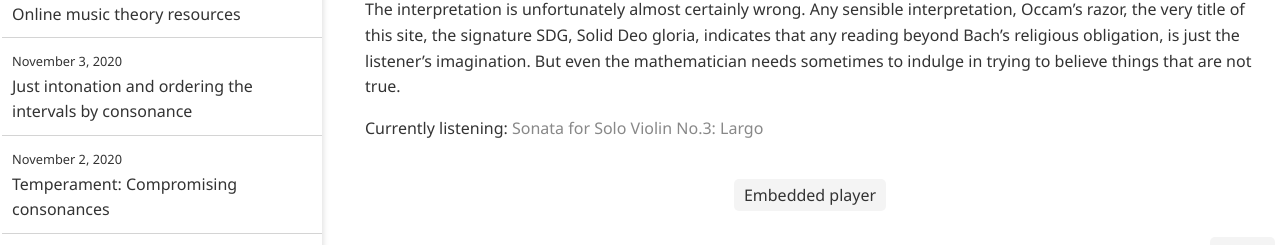
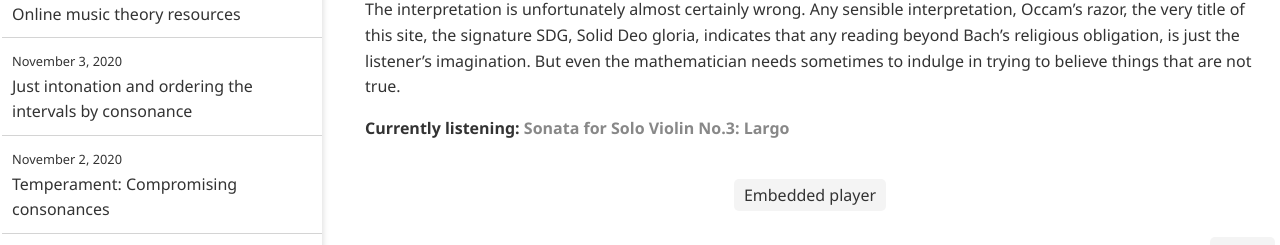
Before and after one commit to ansyblenetwork/sdg, a Jekyll site: the page built from _posts/2020-12-19-rambling-about-bach.md, in a window 1280 px wide and 1053 px high. Shown: the part 779-1024 px from the top of the window. Built offline with Jekyll 4.4.1, drawn with Linux system fonts in a browser that asks for light colours.

```diff
--- a/_posts/2020-12-19-rambling-about-bach.md
+++ b/_posts/2020-12-19-rambling-about-bach.md
@@ -20,4 +20,4 @@ It is the athiest's interpretation of Bach, or perhaps the humanist's. It is an
 
 The interpretation is unfortunately almost certainly wrong. Any sensible interpretation, Occam's razor, the very title of this site, the signature SDG, Solid Deo gloria, indicates that any reading beyond Bach's religious obligation, is just the listener's imagination. But even the mathematician needs sometimes to indulge in trying to believe things that are not true.
 
-Currently listening: [Sonata for Solo Violin No.3: Largo](https://www.youtube.com/watch?v=b7-Pgo2lmlU)
+#### Currently listening: [Sonata for Solo Violin No.3: Largo](https://www.youtube.com/watch?v=b7-Pgo2lmlU)
```
